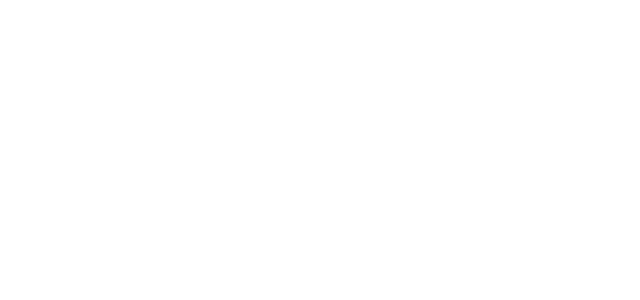
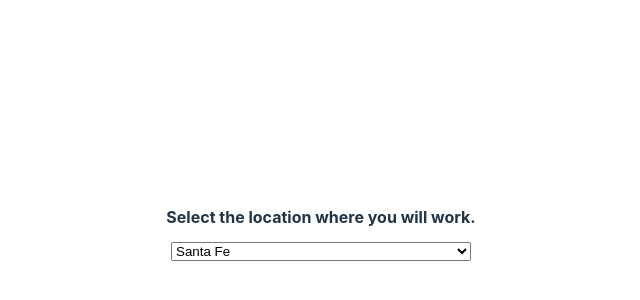
Before and after one commit to labmiracle/jeune-winsley, a React (Vite) app in the folder react-ml/: page /select in a window 1280 px wide. Before the commit this address had no page. Shown: the part 170-470 px from the top of the page, without its empty margins (319-959 px from the left). Built offline with nearby package versions, Linux system fonts and the light colour scheme.

Commit message:
select added

```diff
--- a/react-ml/src/App.jsx
+++ b/react-ml/src/App.jsx
@@ -10,6 +10,7 @@
 import EmptyString from "./exercices/state/EmptyString"
 import FetchingData from "./exercices/eventt/FetchingData"
 import PintaTexto from "./exercices/eventt/PintaTexto"
+import Select from './exercices/eventt/Select'
 
 
 
@@ -26,7 +27,9 @@
         <Route path='/state' element={<Counter />} />     */}
         {/* <Route path='/emptyString' element={<EmptyString />} />
         <Route path ="/fetchingdata" element={<FetchingData />}/> */}
-        <Route path ="/pintatexto" element={<PintaTexto />}/>
+        {/* <Route path ="/pintatexto" element={<PintaTexto />}/> */}
+        <Route path ="/select" element={<Select />}/>
+
       </Routes>
     </BrowserRouter>
     </>
--- /dev/null
+++ b/react-ml/src/exercices/eventt/Select.jsx
@@ -0,0 +1,45 @@
+import React from 'react'
+
+const options=[
+    {
+          "province":"Santa Fe",
+          "capital": "Santa fe",
+
+    },
+    {
+        "province":"Entre Rios",
+        "capital": "Parana",
+
+    },
+    {
+        "province":"Buenos Aires",
+        "capital": "Buenos Aires",
+    }
+
+]
+const Select = () => {
+
+  return (
+    <div>
+        <h1
+            style={{
+                fontSize:"16px"
+            }}
+        >Select the location where you will work.</h1>
+        <select name="" id="" style={{
+            width:"300px"
+        }}>
+            {options.map((option)=>(
+
+                <option value={option.capital}>
+                    {option.province}
+                </option>
+            ))
+
+            }
+        </select>
+    </div>
+  )
+}
+
+export default Select
```
